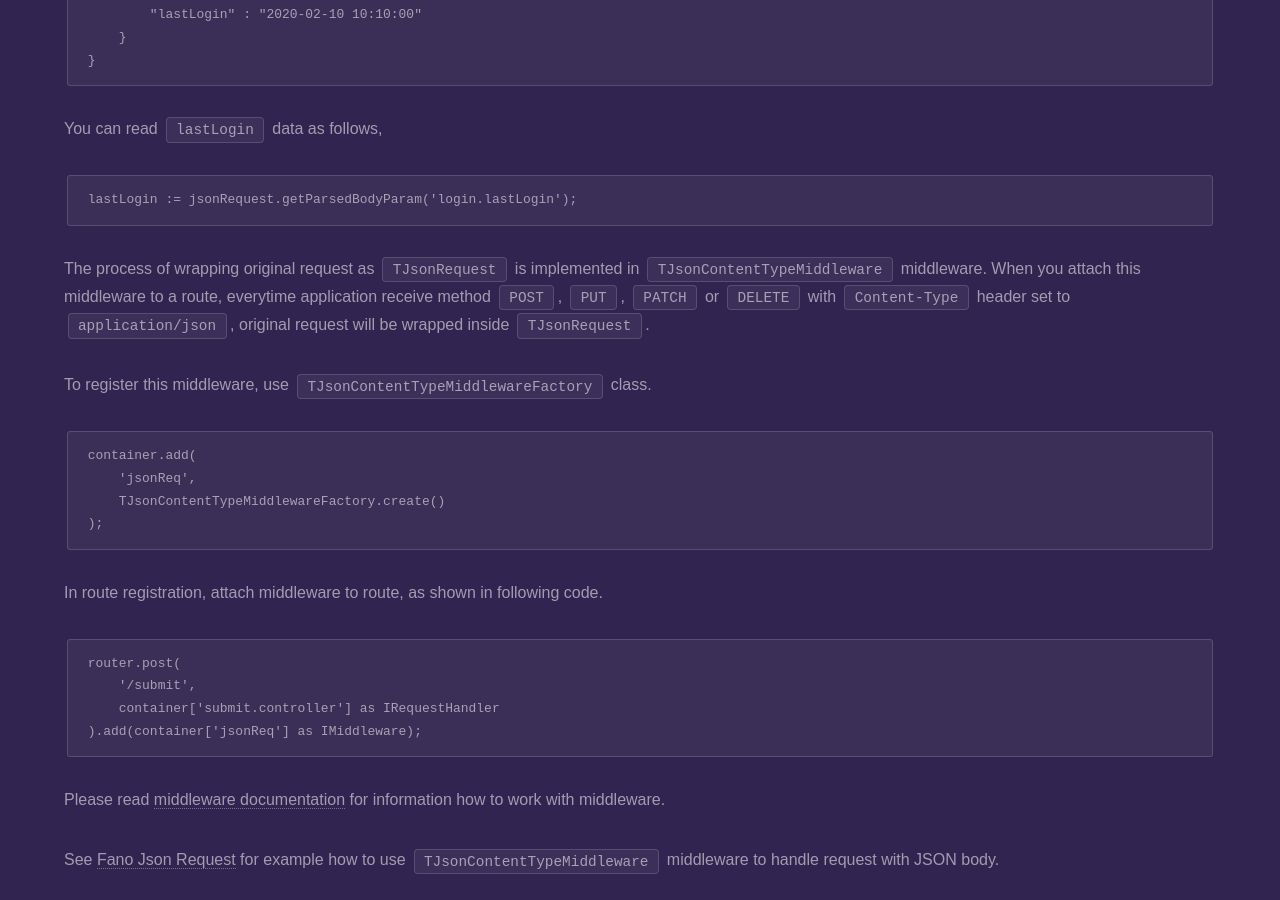
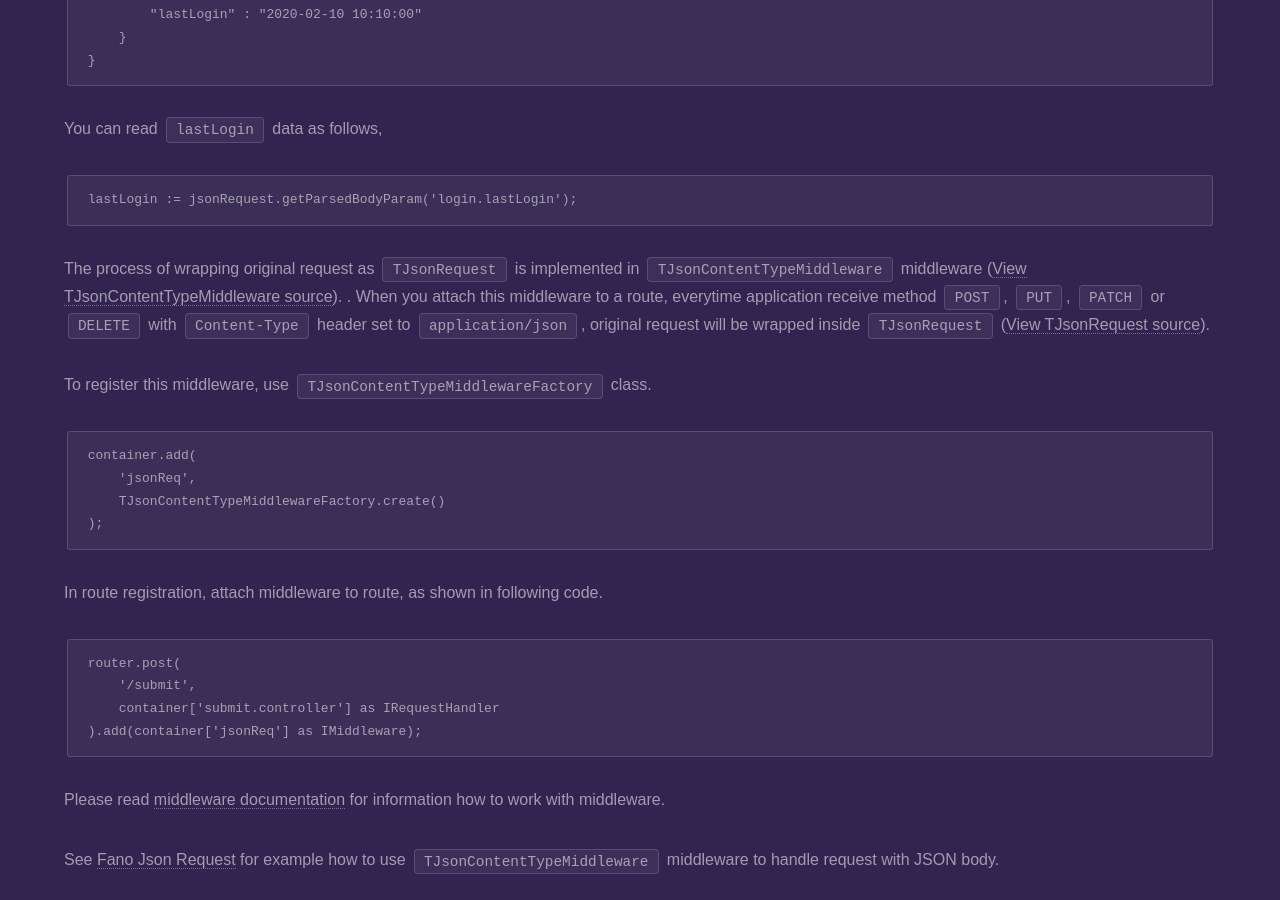
Before and after one commit to fanoframework/fanoframework.github.io, a Jekyll site: the page built from working-with-request/index.md, in a window 1280 px wide and 900 px high, scrolled down 5733 px. Built offline with Jekyll 4.4.1, drawn with Linux system fonts in a browser that asks for light colours; our own code applies the rules of GitHub Pages for plain Markdown files.

Commit message:
add relevant link

````diff
--- a/working-with-request/index.md
+++ b/working-with-request/index.md
@@ -239,7 +239,8 @@ You can read `lastLogin` data as follows,
 lastLogin := jsonRequest.getParsedBodyParam('login.lastLogin');
 ```
 
-The process of wrapping original request as `TJsonRequest` is implemented in `TJsonContentTypeMiddleware` middleware. When you attach this middleware to a route, everytime application receive method `POST`, `PUT`, `PATCH` or `DELETE` with `Content-Type` header set to `application/json`, original request will be wrapped inside `TJsonRequest`.
+The process of wrapping original request as `TJsonRequest` is implemented in `TJsonContentTypeMiddleware` middleware ([View TJsonContentTypeMiddleware source](https://github.com/fanoframework/fano/blob/master/src/Middleware/BuiltIns/JsonContentTypeMiddlewareImpl.pas)).
+. When you attach this middleware to a route, everytime application receive method `POST`, `PUT`, `PATCH` or `DELETE` with `Content-Type` header set to `application/json`, original request will be wrapped inside `TJsonRequest` ([View TJsonRequest source](https://github.com/fanoframework/fano/blob/master/src/Http/Request/JsonRequestImpl.pas)).
 
 To register this middleware, use `TJsonContentTypeMiddlewareFactory` class.
 
````
